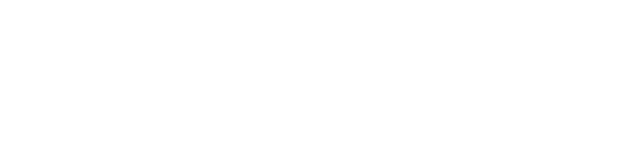
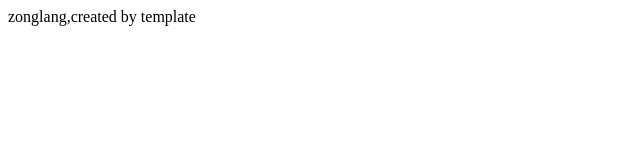
Before and after one commit to zonglang/code, a plain HTML site: page 使用vue作为第三方库引入/index.html in a window 1280 px wide. Shown: the whole page, without its empty margins (0-640 px from the left). Drawn offline with nearby package versions, Linux system fonts and the light colour scheme.

Commit message:
使用template和不使用，dom渲染的区别

```diff
--- a/使用vue作为第三方库引入/index.html
+++ b/使用vue作为第三方库引入/index.html
@@ -7,12 +7,29 @@
 <body>
 	<!-- Div to Mount App -->
 	<div id="app">
-
+		{{name}},created by mounted Div
 	</div>
 	<!-- Reference to Vue.js Library -->
 	<script src="https://cdn.jsdelivr.net/npm/vue"></script>
 	<script>
-
+		// 使用`browser-sync -w`命令实时刷新浏览器
+		var mountElement = document.getElementById("app")
+		var app = new Vue({
+			//el属性 ==> 指定vue实例在页面上的挂在位置
+			//值可以是一个字符串：css选择器
+			//也可以是一个dom元素
+			el:'#app',
+			// el:mountElement,
+			data(){
+				return{
+					name:"zonglang"
+				}
+			},
+			// 没有提供template属性和render属性，则作为挂载点的HTML将被作为渲染页面DOM的模板
+			//这个模板首先会被Vue接管，将数据渲染进去，再由Vue生成页面的DOM
+			//Vue使用template属性值的字符串生成dom，替换挂载点的所有HTML元素
+			template:'<div>{{name}},created by template</div>',
+		});
 	</script>
 </body>
 </html>
```
